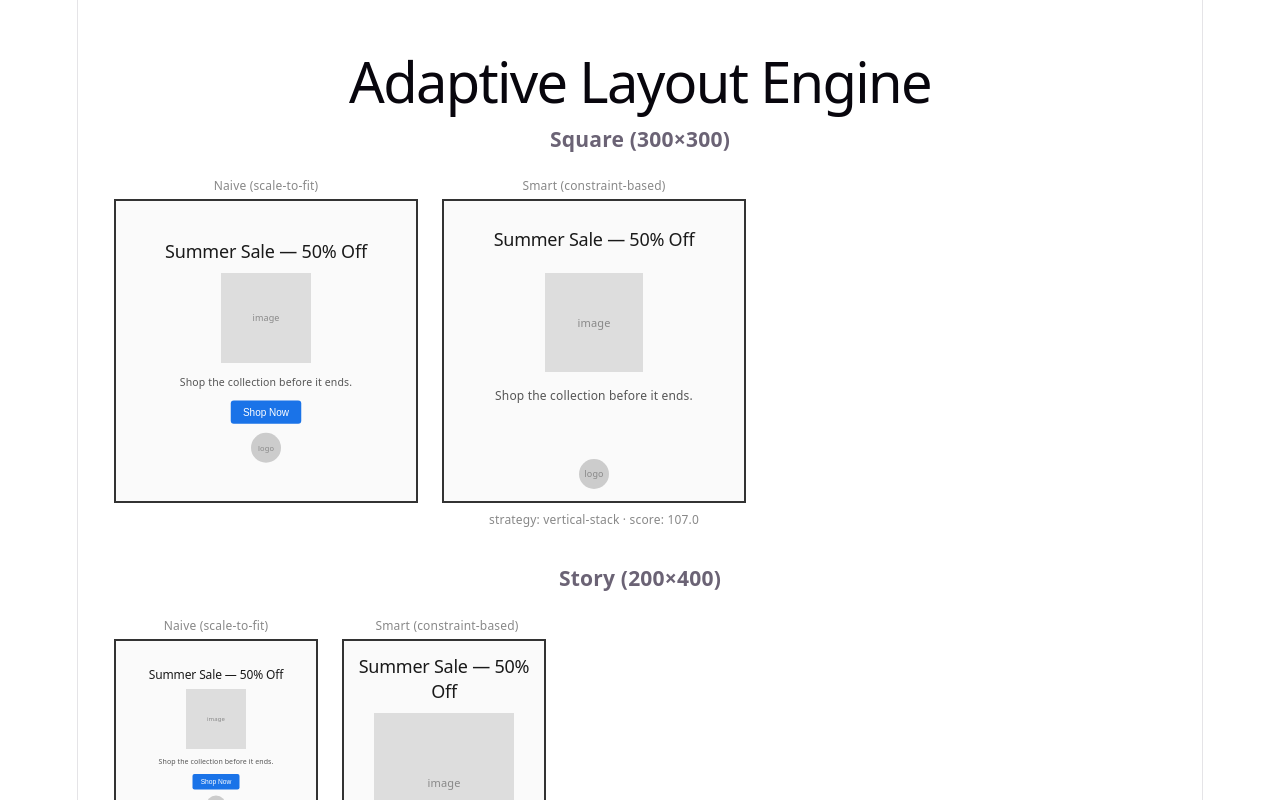
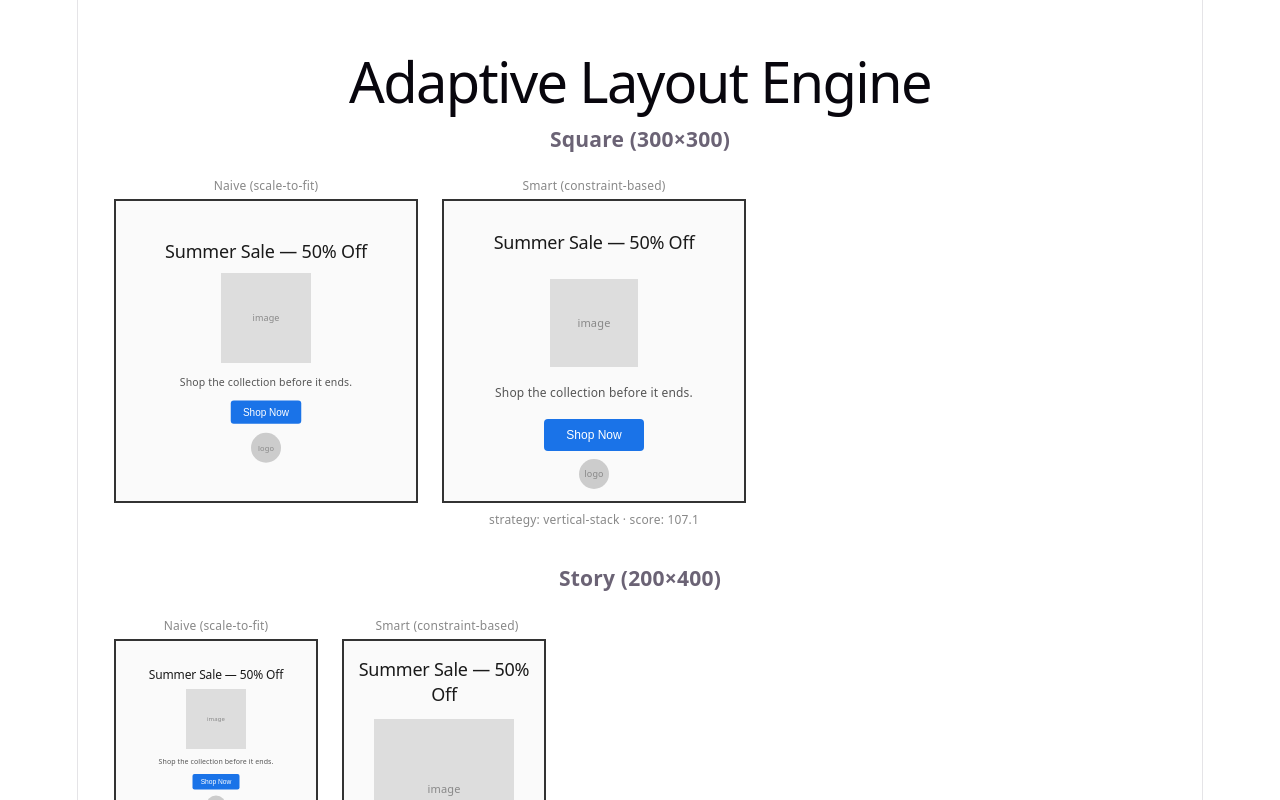
Before and after one commit to Kaushik-016/ad-layout-engine, a React (Vite) app in the folder ad-layout-engine/: page / in a window 1280 px wide. Shown: the top 800 px of the page. Built offline with nearby package versions, Linux system fonts and the light colour scheme.

Commit message:
fix: missing cta case in SmartAdSurface + engine now handles overflow, hiding, and text wrapping correctly

```diff
--- a/ad-layout-engine/src/components/SmartAdSurface.tsx
+++ b/ad-layout-engine/src/components/SmartAdSurface.tsx
@@ -9,6 +9,7 @@ interface SmartAdSurfaceProps {
 
 function SmartAdSurface({ ad, surfaceWidth, surfaceHeight }: SmartAdSurfaceProps) {
   const layout = generateLayout(ad, surfaceWidth, surfaceHeight)
+  console.log(`Layout for ${surfaceWidth}x${surfaceHeight}:`, layout.strategyName, layout.placements)
 
   return (
     <div>
@@ -57,6 +58,7 @@ function ElementVisual({ type, content }: { type: string; content: string }) {
         return <h2 style={{ margin: 0, fontSize: 18, textAlign: 'center', color: '#1a1a1a', lineHeight: 1.35 }}>{content}</h2>
     case 'subtext':
         return <p style={{ margin: 0, fontSize: 12, color: '#555', textAlign: 'center', lineHeight: 1.35 }}>{content}</p>
+    case 'cta':
         return (
         <button
             style={{
--- a/ad-layout-engine/src/engine/naturalSize.ts
+++ b/ad-layout-engine/src/engine/naturalSize.ts
@@ -1,10 +1,10 @@
 import type { AdElement } from '../types/ad'
 
-function estimateTextHeight(text: string, width: number, fontSize: number, lineHeight = 1.3): number {
-  const avgCharWidth = fontSize * 0.55
+function estimateTextHeight(text: string, width: number, fontSize: number, lineHeight = 1.35): number {
+  const avgCharWidth = fontSize * 0.58
   const charsPerLine = Math.max(1, Math.floor(width / avgCharWidth))
   const lines = Math.max(1, Math.ceil(text.length / charsPerLine))
-  return lines * fontSize * lineHeight
+  return lines * fontSize * lineHeight + 4 // small safety buffer
 }
 
 export function getNaturalSize(element: AdElement, availableWidth?: number): { width: number; height: number } {
```
Lines whose indentation alone changed are shown as unchanged.
